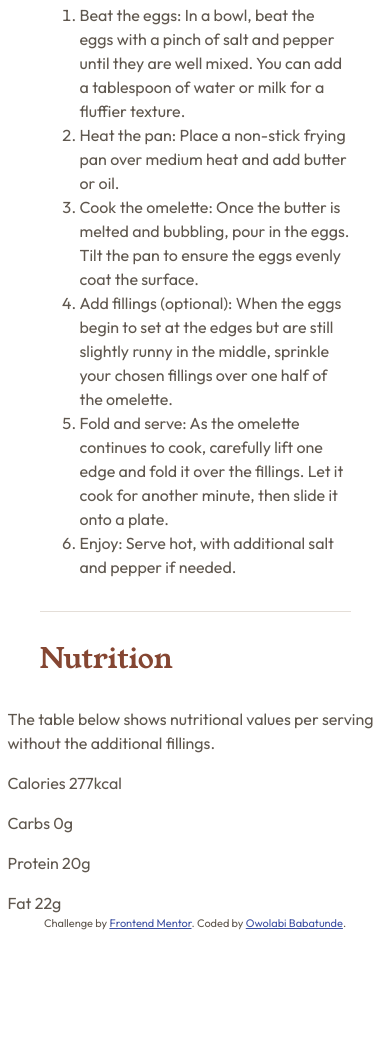
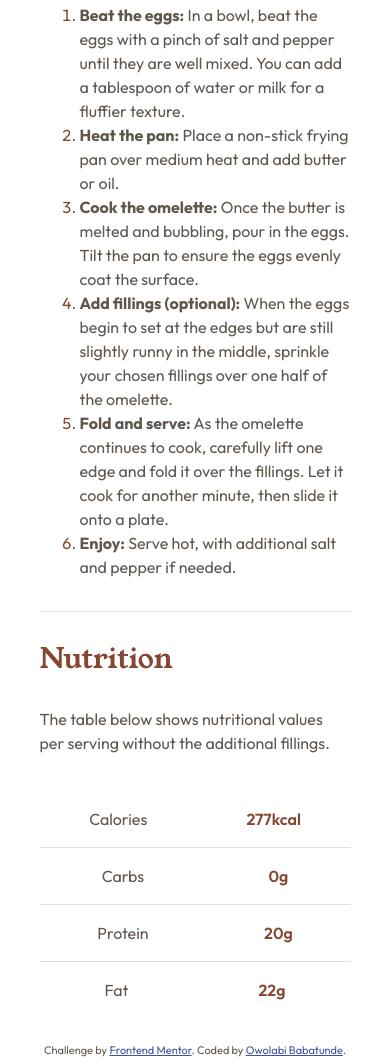
Before and after one commit to nottundeednut/recipe-page-main, a plain HTML site: page index.html in a window 390 px wide. Shown: the part 1036-2094 px from the top of the page. Before the commit the page ends 1967 px from the top, so only its background shows below. Drawn offline with Linux system fonts and the light colour scheme.

Commit message:
mobile styles done

```diff
--- a/index.html
+++ b/index.html
@@ -28,6 +28,7 @@
       .attribution {
         font-size: 11px;
         text-align: center;
+        margin-top: 24px;
       }
       .attribution a {
         color: hsl(228, 45%, 44%);
@@ -108,10 +109,10 @@
           additional fillings.
         </p>
         <div>
-          <p>Calories <span class="nut">277kcal</span></p>
-          <p>Carbs <span class="nut">0g</span></p>
-          <p>Protein <span class="nut">20g</span></p>
-          <p>Fat <span class="nut">22g</span></p>
+          <p class="cal">Calories <span class="nut">277kcal</span></p>
+          <p class="cal">Carbs <span class="nut">0g</span></p>
+          <p class="cal">Protein <span class="nut">20g</span></p>
+          <p class="cal">Fat <span class="nut">22g</span></p>
         </div>
       </section>
     </main>
--- a/style.css
+++ b/style.css
@@ -109,7 +109,7 @@ h1 {
   color: hsl(24, 5%, 18%);
 }
 
-header p {
+p {
   margin: 0 32px 36px;
 }
 
@@ -127,7 +127,7 @@ header p {
 .preptime li::marker {
   color: hsl(332, 51%, 32%);
 }
-.preptime .bold {
+.preptime .bold, .In .bold {
   font-weight: 700;
 }
 
@@ -143,5 +143,23 @@ section h3 {
   margin: 32px 32px;
 }
 .In li:last-child {
-    margin-bottom: 32px;
+  margin-bottom: 32px;
 }
+.In li::marker {
+    color:  hsl(14, 45%, 36%);
+}
+
+.cal {
+  display: flex;
+  justify-content: space-around;
+  border-bottom: 1px solid hsl(30, 18%, 87%);
+  margin-bottom: 0;
+  padding: 16px 0;
+}
+.cal:last-child {
+    border-bottom: none;
+}
+.cal span {
+    color:  hsl(14, 45%, 36%);
+    font-weight: 600;
+}
```
